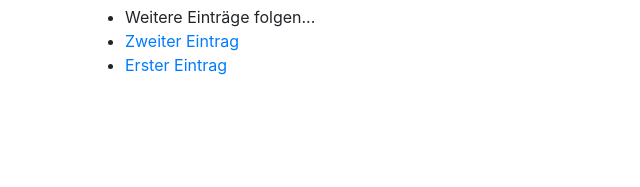
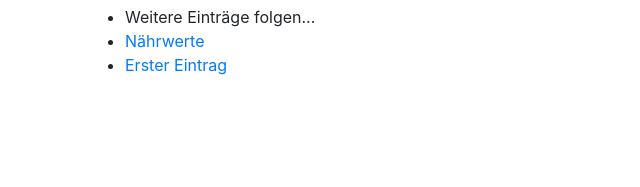
Before and after one commit to BananeBB/TestBrannnane, a plain HTML site: page blog/index.html in a window 1280 px wide. Shown: the part 251-438 px from the top of the page, 0-640 px from the left. Drawn offline with nearby package versions, Linux system fonts and the light colour scheme.

Commit message:
Änderungen

```diff
--- a/blog/index.html
+++ b/blog/index.html
@@ -36,7 +36,7 @@
       <h2>Blogeinträge</h2>
       <ul>
         <li>Weitere Einträge folgen...</li>
-        <li><a href="/TestBrannnane/blog/second-entry/index.html">Zweiter Eintrag</a></li>
+        <li><a href="/TestBrannnane/blog/second-entry/index.html">Nährwerte</a></li>
         <li><a href="/TestBrannnane/blog/first-entry/index.html">Erster Eintrag</a></li>
       </ul>
     </div>
```
Also changed, not shown: projects/index.html (+2 -2 lines), 1 other file.
